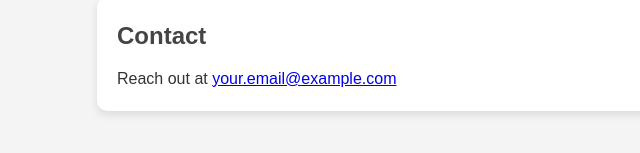
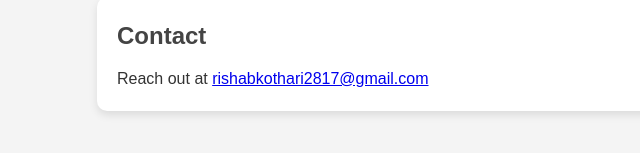
Before and after one commit to Rishab131/Rishab131.github.io, a plain HTML site: page index.html in a window 1280 px wide. Shown: the part 1611-1764 px from the top of the page, 63-703 px from the left. Drawn offline with Linux system fonts and the light colour scheme.

Commit message:
Update index.html

```diff
--- a/index.html
+++ b/index.html
@@ -76,7 +76,7 @@
 
   <section id="contact">
     <h2>Contact</h2>
-    <p>Reach out at <a href="rishabkothari2817@gmail.com">your.email@example.com</a></p>
+    <p>Reach out at <a href="rishabkothari2817@gmail.com">rishabkothari2817@gmail.com</a></p>
   </section>
 
   <script src="script.js"></script>
```
